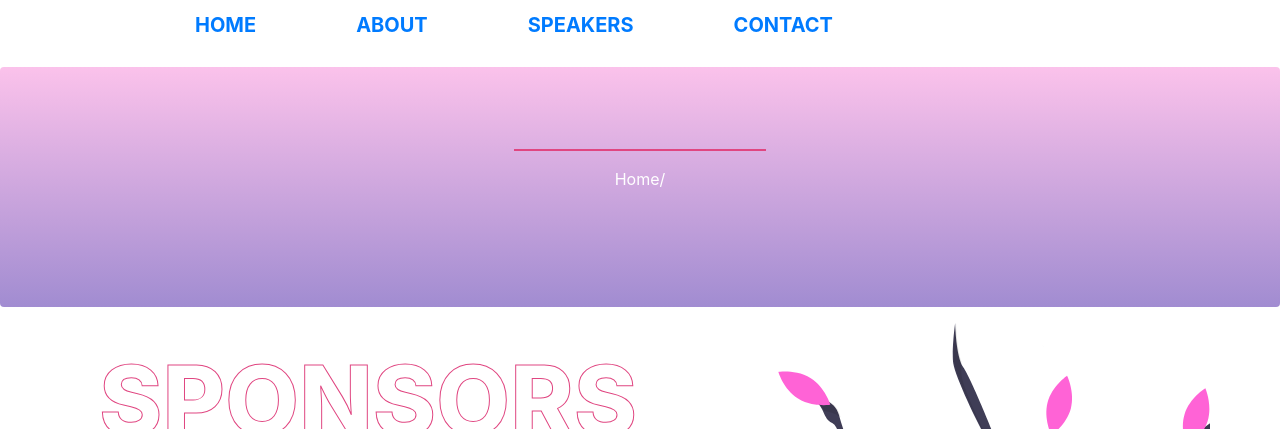
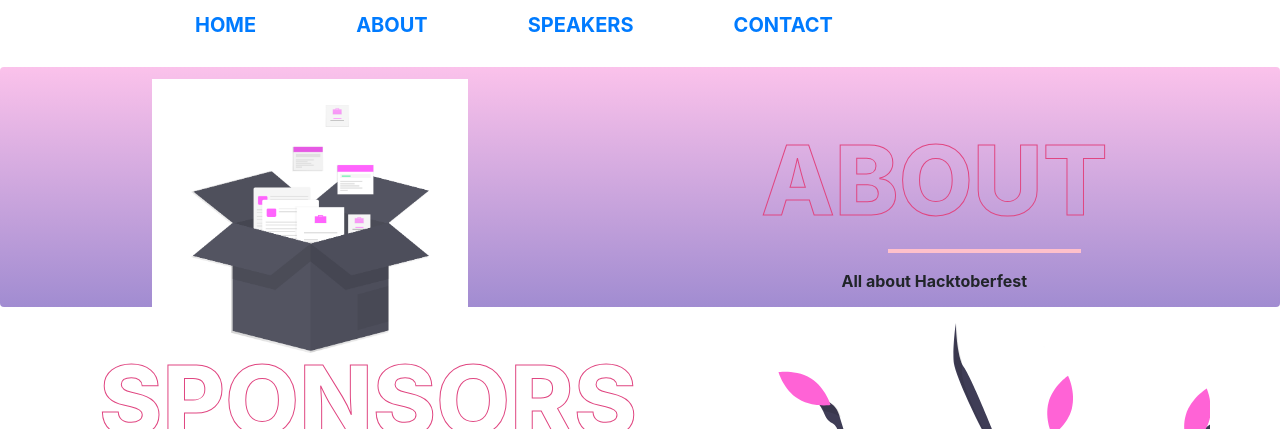
Before and after one commit to Hacktoberfest-Nepal/HacktoberfestNepal, a React (Create React App) app: page /about in a window 1280 px wide. Shown: the top 429 px of the page. Built offline with nearby package versions, Linux system fonts and the light colour scheme.

Commit message:
added: added props for breadcrumb image

```diff
--- a/src/components/BreadCrumb.js
+++ b/src/components/BreadCrumb.js
@@ -1,13 +1,19 @@
 import React from "react";
 import "../assets/css/BreadCrumb.css";
+import TitleComponent from "../components/Title"
 
 const BreadCrumb = (props) => {
   return (
-    <div className="breadcrumb">
+
+    <div className="breadcrumb" style={{ backgroundColor: "white" }}>
+
+      <img src={require(`../assets/images/breadcrumb/${props.image}`)} alt="" style={{ objectFit: "contain", height: "300px" }} />
       <center>
-        <h2 className="breadcrumb-header">{props.menu}</h2>
-        <hr id="breadcrumb-hr" />
-        <span className="breadcrumb-sub-header">Home/{props.menu}</span>
+        <TitleComponent
+          title={props.title}
+          description={props.description}
+        />
+
       </center>
     </div>
   );
```
